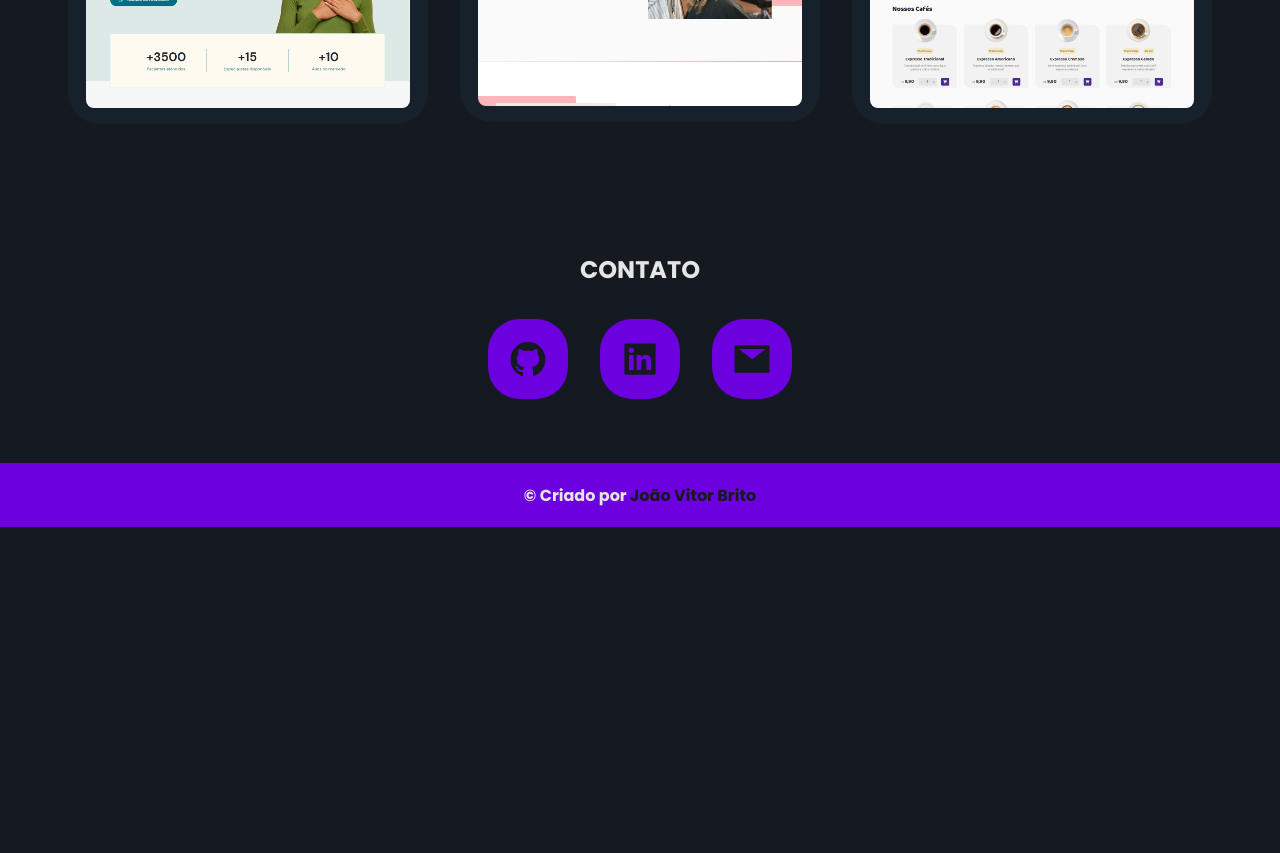
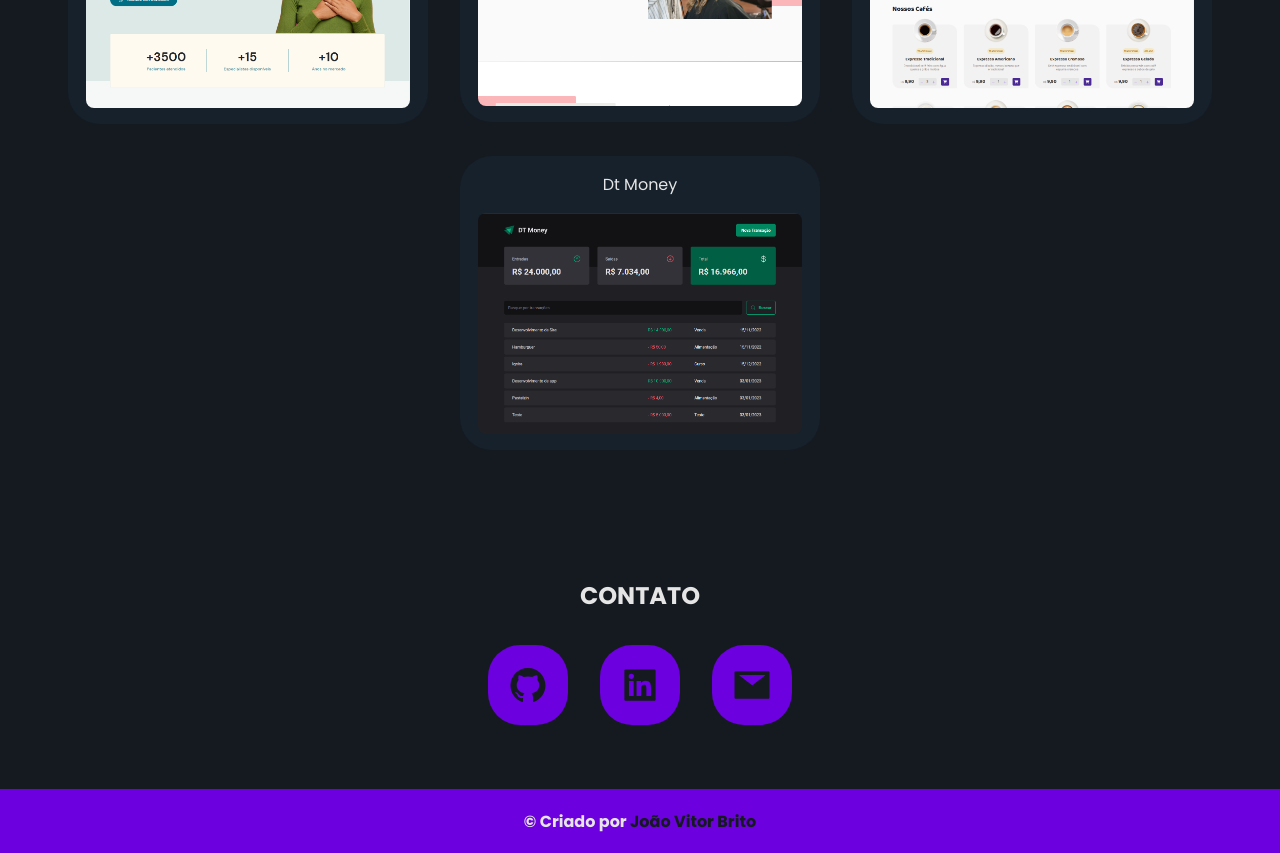
Before and after one commit to JoaoSBrito/NewPortfolio, a React (Vite) app: page / in a window 1280 px wide. Shown: the part 2800-3653 px from the top of the page. Before the commit the page ends 3327 px from the top, so only its background shows below. Built offline with nearby package versions, Linux system fonts and the light colour scheme.

Commit message:
dt-money

```diff
--- a/src/components/Projects/index.tsx
+++ b/src/components/Projects/index.tsx
@@ -6,6 +6,7 @@ import Creation from "../../assets/creation.png";
 import NlwReturn from "../../assets/nlw-return.png";
 import NlwBeauty from "../../assets/nlw-beautysalon.png";
 import CoffeeDelivery from "../../assets/CoffeeDelivery.png";
+import DtMoney from "../../assets/dt-money.png";
 // import pomodoTimer from 'src/assets/Pomodoro-Timer.png'
 
 import { ProjectList } from "./Project.styles";
@@ -55,6 +56,14 @@ export function Projects() {
           title="Coffee Delivery"
         />
       </ProjectList>
+
+      <ProjectList>
+        <ProjectItem
+          href="https://github.com/JoaoSBrito/dt-money"
+          src={DtMoney}
+          title="Dt Money"
+        />
+      </ProjectList>
     </Container>
   );
 }
```
Also changed, not shown: src/assets/dt-money.png (added).
